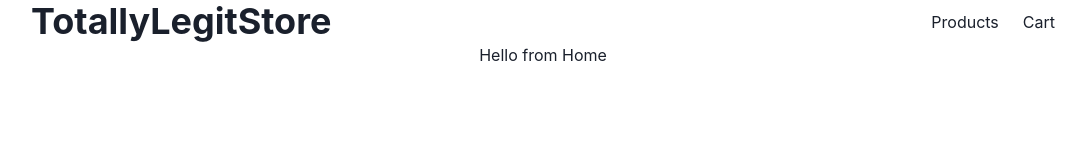
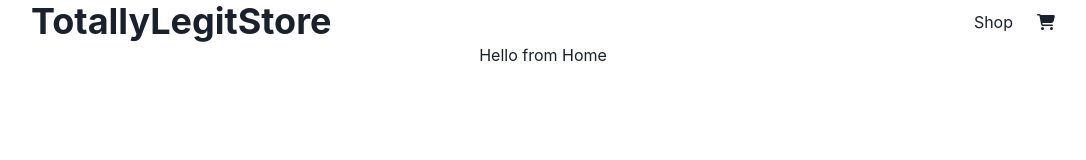
Before and after one commit to nronzel/shopping-cart, a React (Vite) app: page / in a window 1280 px wide. Shown: the top 160 px of the page, without its empty margins (97-1183 px from the left). Built offline with nearby package versions, Linux system fonts and the light colour scheme.

Commit message:
added fontawesome icon

```diff
--- a/src/sections/Header.jsx
+++ b/src/sections/Header.jsx
@@ -1,5 +1,7 @@
 import React from "react";
 import { Flex, Heading, Spacer } from "@chakra-ui/react";
+import { faCartShopping } from "@fortawesome/free-solid-svg-icons";
+import { FontAwesomeIcon } from "@fortawesome/react-fontawesome";
 
 const Header = () => {
   return (
@@ -9,8 +11,10 @@ const Header = () => {
           <a href="/">TotallyLegitStore</a>
         </Heading>
         <Spacer />
-        <a href="/products">Products</a>
-        <a href="/cart">Cart</a>
+        <a href="/products">Shop</a>
+        <a href="/cart">
+          <FontAwesomeIcon icon={faCartShopping} />
+        </a>
       </Flex>
     </Flex>
   );
```
